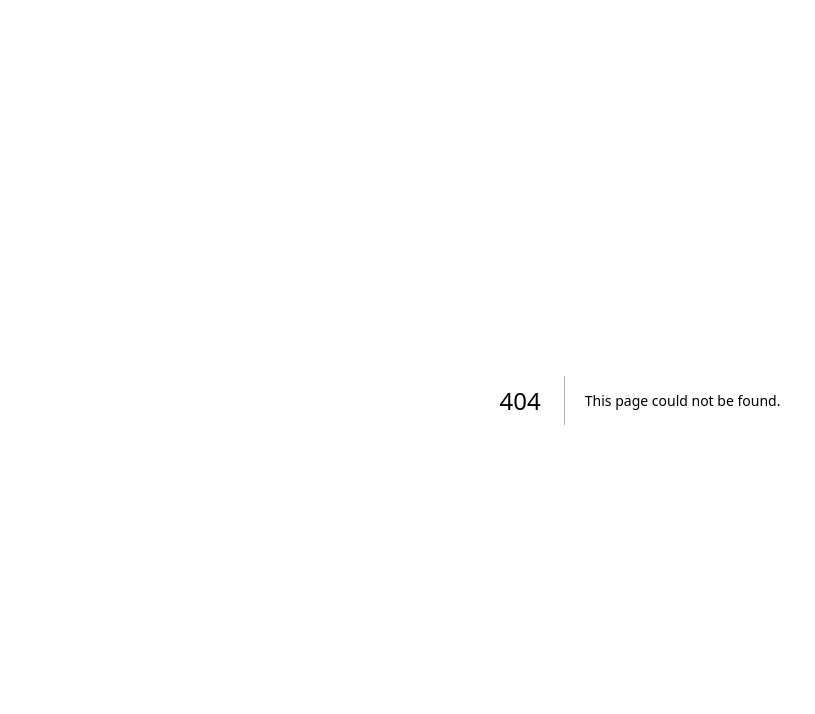
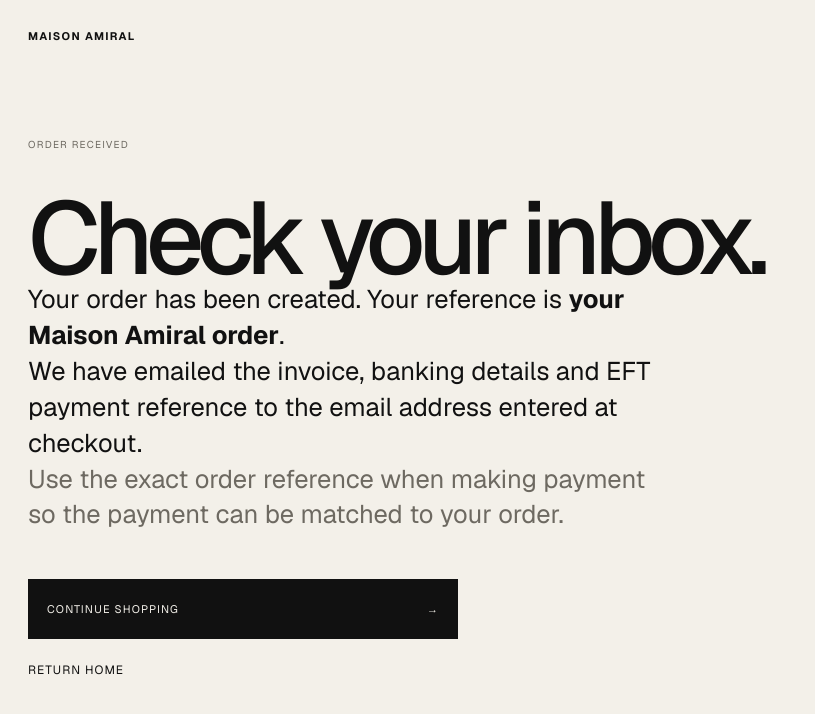
Before and after one commit to Tee-star-black/maisonamiral, a Next.js app: page /order/confirmed in a window 1280 px wide. Before the commit this address had no page. Shown: the top 714 px of the page, without its empty margins (0-815 px from the left). Built offline with nearby package versions, Linux system fonts and the light colour scheme.

Commit message:
feat: add EFT order confirmation page

```diff
--- /dev/null
+++ b/src/app/order/confirmed/page.tsx
@@ -0,0 +1,49 @@
+"use client";
+
+import Link from "next/link";
+import { useEffect, useState } from "react";
+import { useSearchParams } from "next/navigation";
+
+type LastOrder = {
+  orderId: string;
+  customer: { firstName: string; email: string };
+  total: number;
+};
+
+export default function OrderConfirmedPage() {
+  const searchParams = useSearchParams();
+  const [order, setOrder] = useState<LastOrder | null>(null);
+
+  useEffect(() => {
+    const raw = window.localStorage.getItem("maison-amiral-last-order");
+    if (!raw) return;
+    try {
+      setOrder(JSON.parse(raw) as LastOrder);
+    } catch {
+      setOrder(null);
+    }
+  }, []);
+
+  const orderId = searchParams.get("order") || order?.orderId || "your Maison Amiral order";
+
+  return (
+    <main className="payment-result-page">
+      <Link className="payment-brand" href="/">MAISON AMIRAL</Link>
+      <section className="payment-result-card">
+        <p className="eyebrow">Order received</p>
+        <h1>Check your inbox.</h1>
+        <p>
+          {order?.customer?.firstName ? `${order.customer.firstName}, your` : "Your"} order has been created. Your reference is <strong>{orderId}</strong>.
+        </p>
+        <p>
+          We have emailed the invoice, banking details and EFT payment reference to {order?.customer?.email ? <strong>{order.customer.email}</strong> : "the email address entered at checkout"}.
+        </p>
+        <p className="commerce-muted">Use the exact order reference when making payment so the payment can be matched to your order.</p>
+        <div className="payment-actions">
+          <Link className="checkout-button" href="/shop">Continue shopping <span>→</span></Link>
+          <Link className="text-link" href="/">Return home</Link>
+        </div>
+      </section>
+    </main>
+  );
+}
```
